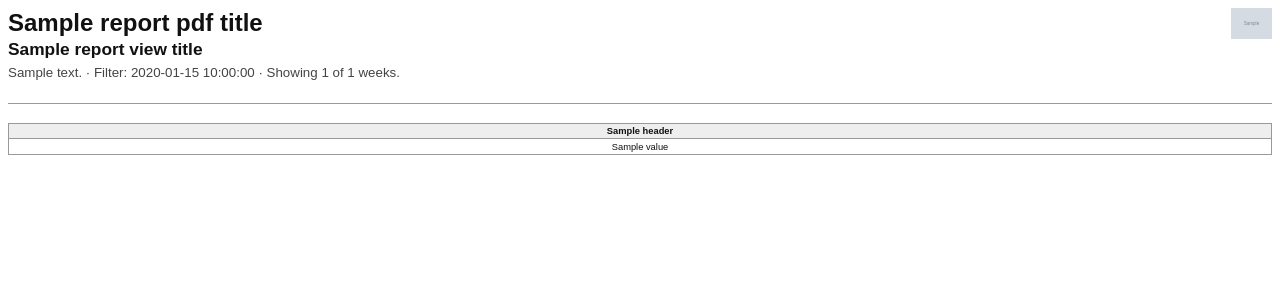
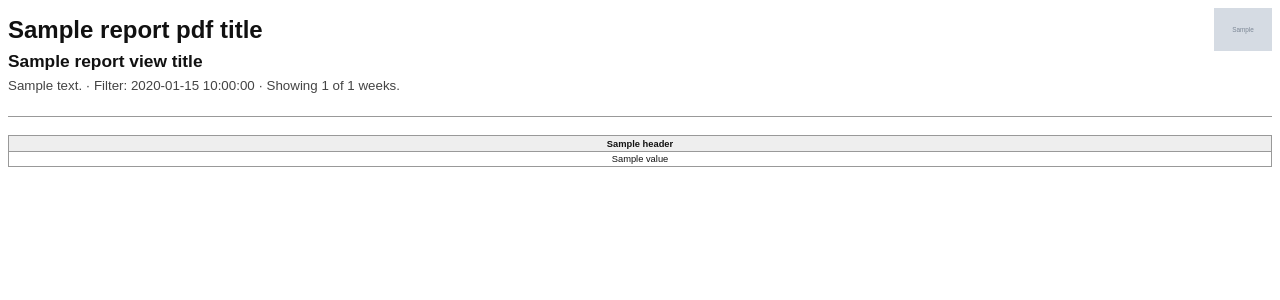
Before and after one commit to iToms-hub/bearbiz, a Django app: template templates/reports/report_pdf.html in a window 1280 px wide. Shown: the top 300 px of the page. Run offline with Django 5.2, Linux system fonts and the light colour scheme; the template is opened without the code that fills it: most values are stand-ins (such as "Sample title", 1, 10 or a date in 2020); grey boxes marked "Sample" are stand-in pictures.

Commit message:
feat: enlarge PDF logos and add internal-use footer

```diff
--- a/templates/reports/report_pdf.html
+++ b/templates/reports/report_pdf.html
@@ -8,7 +8,8 @@
       @page {
         size: Letter portrait;
         margin: 0.55in 0.35in 0.6in;
-        @bottom-left { content: "BEARbiZ 2026"; color: #555; font-size: 8pt; }
+        @bottom-left { content: "© BEARbiZ 2026"; color: #555; font-size: 8pt; }
+        @bottom-center { content: "For internal use only"; color: #555; font-size: 8pt; }
         @bottom-right { content: "Page " counter(page) " of " counter(pages); color: #555; font-size: 8pt; }
       }
       body { font-family: sans-serif; color: #111; font-size: 10pt; }
@@ -17,8 +18,8 @@
       p { margin: 0 0 0.35cm; color: #444; }
       .context { border-bottom: 1px solid #999; margin-bottom: 0.5cm; padding-bottom: 0.25cm; }
       .title-row { display: table; width: 100%; table-layout: fixed; }
-      .title-row h1 { display: table-cell; width: 78%; vertical-align: middle; }
-      .title-row img { display: table-cell; width: 1.35in; height: auto; max-height: 0.32in; object-fit: contain; object-position: right center; margin-left: auto; }
+      .title-row h1 { display: table-cell; width: 68%; vertical-align: middle; }
+      .title-row img { display: table-cell; width: 1.8in; height: auto; max-height: 0.45in; object-fit: contain; object-position: right center; margin-left: auto; }
       table { border-collapse: collapse; width: 100%; table-layout: fixed; font-size: 7pt; }
       th, td { border: 1px solid #999; padding: 0.06cm 0.08cm; text-align: center; vertical-align: top; overflow-wrap: anywhere; word-break: break-word; }
       th { background: #eee; }
```
Also changed, not shown: templates/performance/associates_pdf.html (+4 -3 lines), tests/test_performance_page.py (+6 -2 lines), tests/test_report_routes.py (+6 -2 lines).
